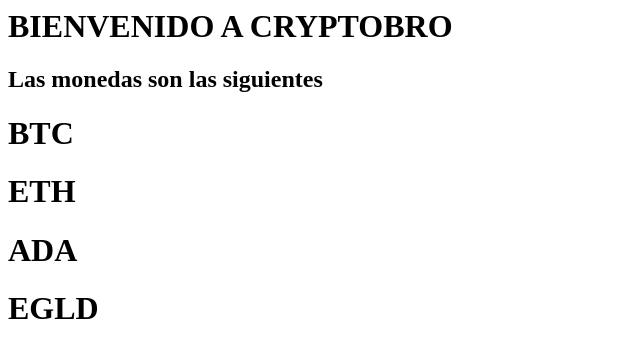
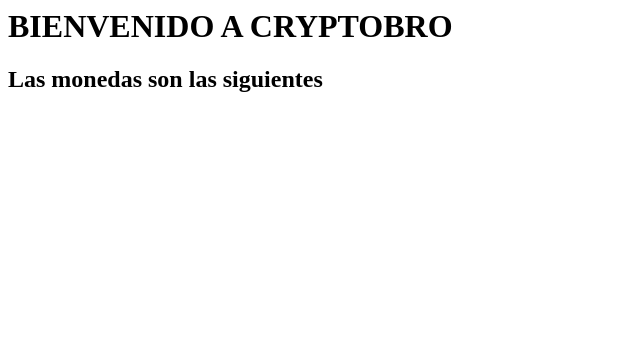
Before and after one commit to Alexlord14/EXAMEN1ED2024, a plain HTML site: page index.html in a window 1280 px wide. Shown: the whole page, without its empty margins (0-640 px from the left). Drawn offline with Linux system fonts and the light colour scheme.

Commit message:
Eliminando los cambios de Juan Tomás por Lucas González

```diff
--- a/index.html
+++ b/index.html
@@ -1,8 +1,3 @@
 <h1>BIENVENIDO A CRYPTOBRO</h1>
 
 <h2>Las monedas son las siguientes</h2>
-
-<h1>BTC</h1>
-<h1>ETH</h1>
-<h1>ADA</h1>
-<h1>EGLD</h1>
```
